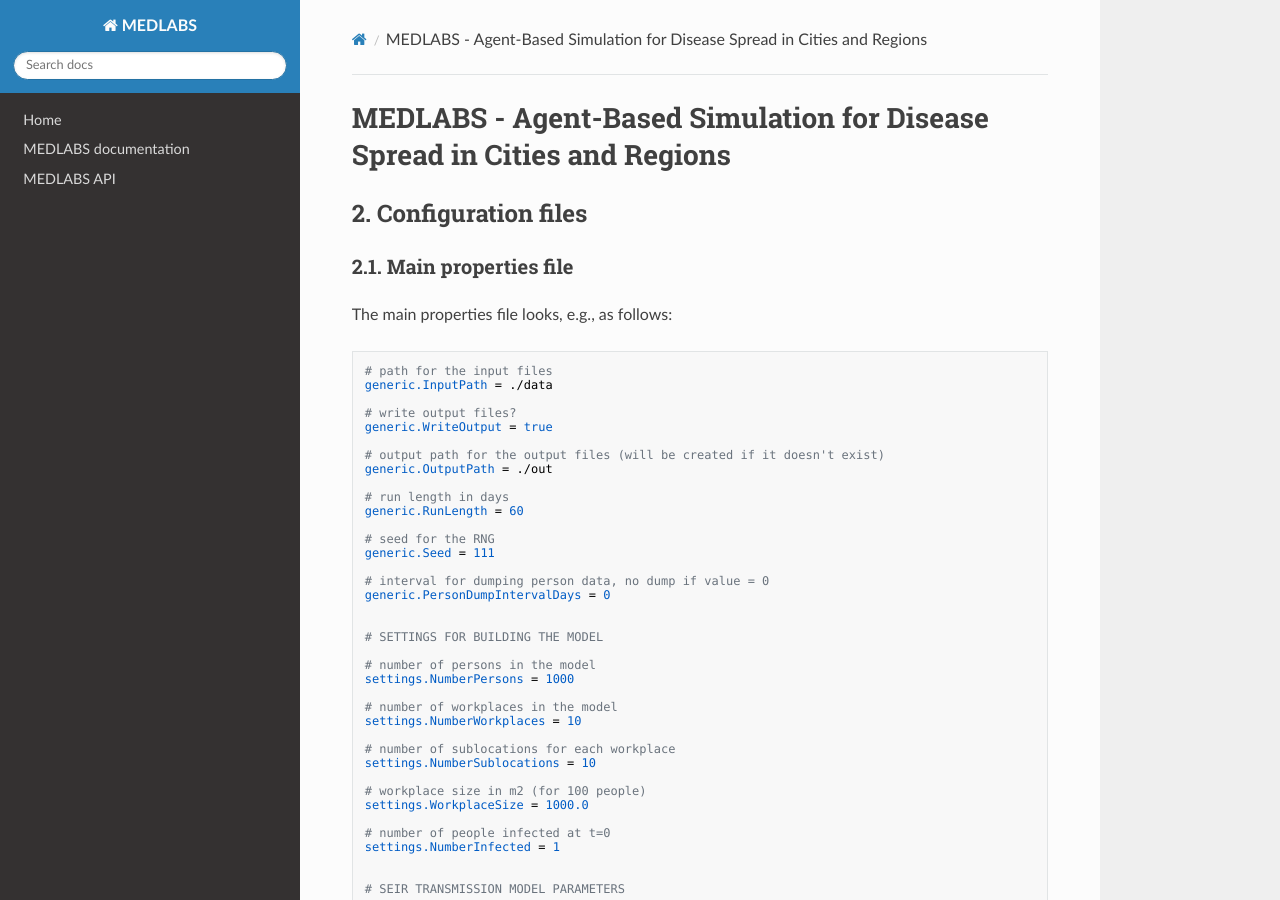
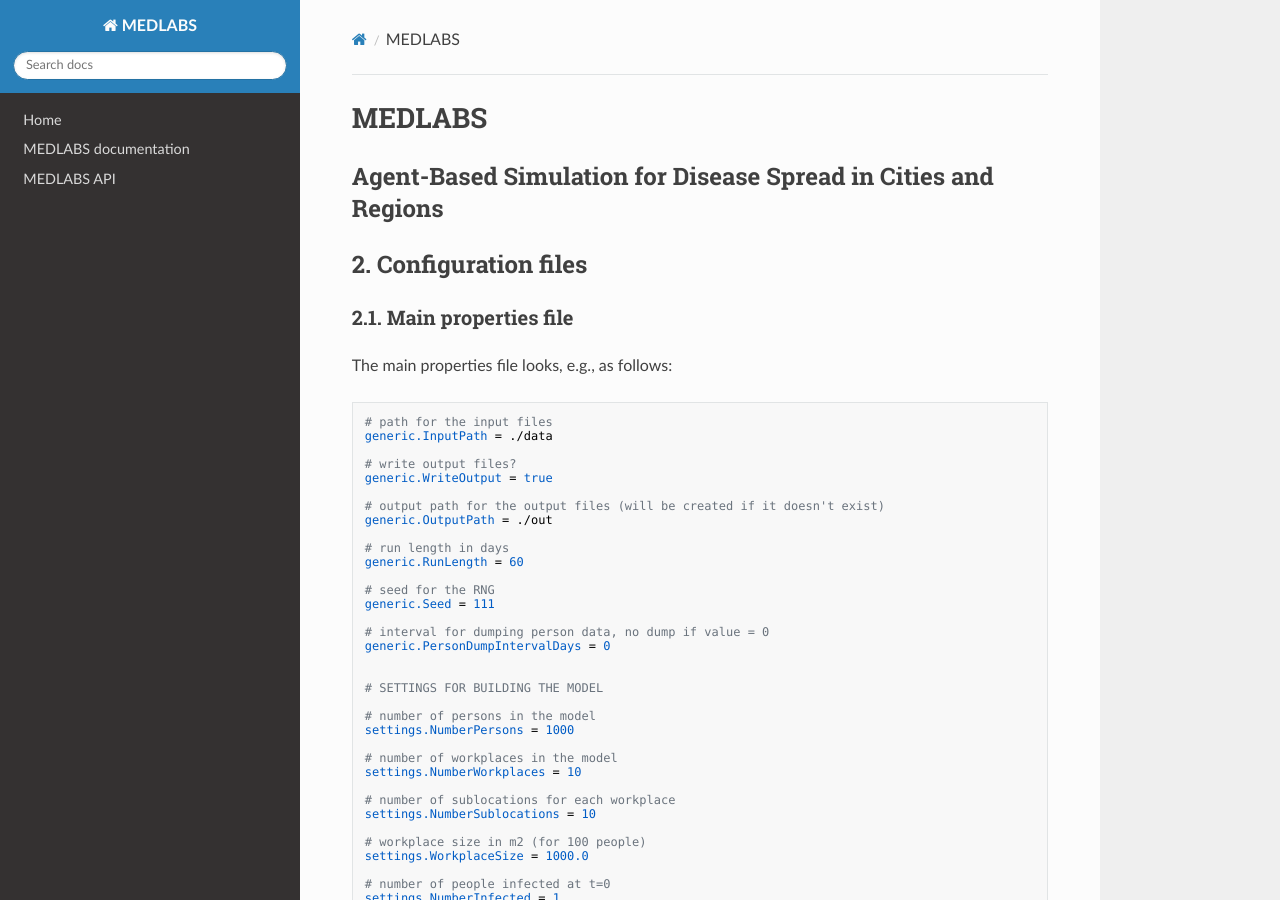
Before and after one commit to averbraeck/medlabs, an MkDocs documentation site: the page built from docs/2-configure.md, in a window 1280 px wide and 900 px high. Built offline with MkDocs 1.6.1, drawn with Linux system fonts in a browser that asks for light colours; nearby versions of some CDN libraries.

Commit message:
Update heading so it fits on github

```diff
--- a/docs/2-configure.md
+++ b/docs/2-configure.md
@@ -1,4 +1,5 @@
-# MEDLABS - Agent-Based Simulation for Disease Spread in Cities and Regions
+# MEDLABS
+## Agent-Based Simulation for Disease Spread in Cities and Regions
 
 ## 2. Configuration files
 
```
Also changed, not shown: docs/1-install.md (+2 -1 lines).
